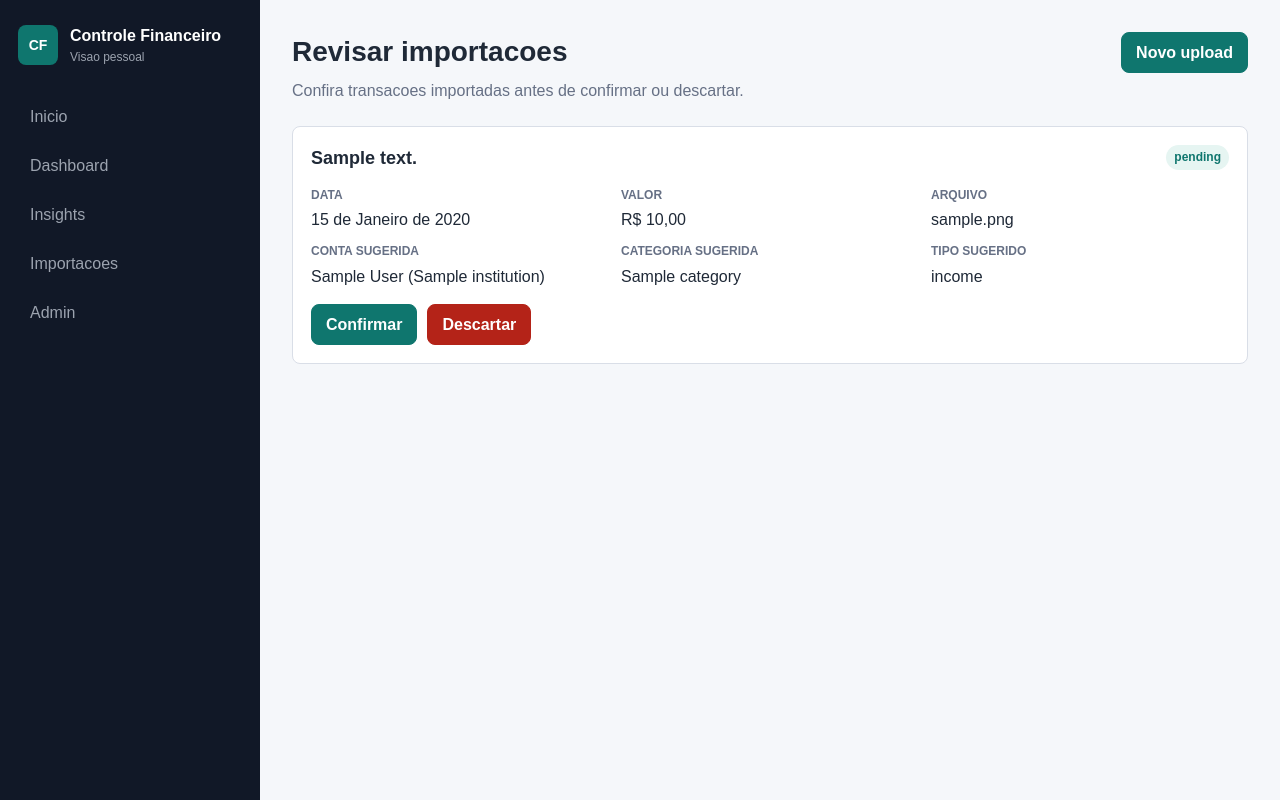
After one commit to Lucassribeiro9/controle-financeiro, a Django app: page /imports/review/page/ in a window 1280 px wide. The commit adds this page. Run offline with Django 5.2, Linux system fonts and the light colour scheme; tables that the repository leaves empty hold one stand-in row (values such as "Sample post").

Commit message:
feat: adiciona templates de imports (#41)

```diff
--- a/core/templates/core/home.html
+++ b/core/templates/core/home.html
@@ -21,7 +21,7 @@
             <span>Revise sugestoes geradas a partir dos seus dados financeiros.</span>
         </a>
 
-        <a class="shortcut-card" href="/imports/review/">
+        <a class="shortcut-card" href="/imports/review/page/">
             <strong>Importacoes</strong>
             <span>Confira lancamentos importados antes de confirmar transacoes.</span>
         </a>
--- /dev/null
+++ b/imports/templates/imports/review.html
@@ -0,0 +1,69 @@
+{% extends "base.html" %}
+
+{% block title %}Revisar importacoes - Controle Financeiro{% endblock %}
+
+{% block content %}
+    <header class="page-header">
+        <div>
+            <h1>Revisar importacoes</h1>
+            <p class="muted">Confira transacoes importadas antes de confirmar ou descartar.</p>
+        </div>
+        <a class="button" href="{% url 'imports:upload-page' %}">Novo upload</a>
+    </header>
+
+    <div class="item-list">
+        {% for imported_transaction in imported_transactions %}
+            <article class="import-card">
+                <div>
+                    <div class="card-title-row">
+                        <h2>{{ imported_transaction.raw_description }}</h2>
+                        <span class="tag">{{ imported_transaction.status }}</span>
+                    </div>
+
+                    <dl class="detail-list">
+                        <div>
+                            <dt>Data</dt>
+                            <dd>{{ imported_transaction.date }}</dd>
+                        </div>
+                        <div>
+                            <dt>Valor</dt>
+                            <dd>R$ {{ imported_transaction.amount }}</dd>
+                        </div>
+                        <div>
+                            <dt>Arquivo</dt>
+                            <dd>{{ imported_transaction.source_file_name }}</dd>
+                        </div>
+                        <div>
+                            <dt>Conta sugerida</dt>
+                            <dd>{{ imported_transaction.suggested_account|default:"Nao informada" }}</dd>
+                        </div>
+                        <div>
+                            <dt>Categoria sugerida</dt>
+                            <dd>{{ imported_transaction.suggested_category|default:"Nao informada" }}</dd>
+                        </div>
+                        <div>
+                            <dt>Tipo sugerido</dt>
+                            <dd>{{ imported_transaction.suggested_transaction_type|default:"Nao informado" }}</dd>
+                        </div>
+                    </dl>
+                </div>
+
+                <div class="action-row">
+                    <form method="post" action="{% url 'imports:confirm' imported_transaction.id %}">
+                        {% csrf_token %}
+                        <button class="button" type="submit">Confirmar</button>
+                    </form>
+
+                    <form method="post" action="{% url 'imports:discard' imported_transaction.id %}">
+                        {% csrf_token %}
+                        <button class="button button-danger" type="submit">Descartar</button>
+                    </form>
+                </div>
+            </article>
+        {% empty %}
+            <section class="panel">
+                <p class="empty">Nenhuma importacao pendente no momento.</p>
+            </section>
+        {% endfor %}
+    </div>
+{% endblock %}
--- a/imports/urls.py
+++ b/imports/urls.py
@@ -8,7 +8,9 @@ app_name = "imports"
 
 urlpatterns = [
     path("imports/upload/", views.upload_import, name="upload"),
+    path("imports/upload/page/", views.upload_import_page, name="upload-page"),
     path("imports/review/", views.review_imports, name="review"),
+    path("imports/review/page/", views.review_imports_page, name="review-page"),
     path(
         "imports/<int:imported_transaction_id>/confirm/",
         views.confirm_import,
--- a/imports/views.py
+++ b/imports/views.py
@@ -1,14 +1,15 @@
 """Views do app imports."""
 
 from django.http import HttpRequest, JsonResponse
-from django.shortcuts import get_object_or_404
+from django.shortcuts import get_object_or_404, render
 from django.views.decorators.http import require_GET, require_POST
 
 from accounts.models import FinancialAccount
 from categories.models import Category
 
-from .importers import CsvTransactionImporter
+from .importers import get_importer_for_source_type
 from .models import ImportedTransaction
+from .selectors import get_imported_transactions_for_review
 from .services import (
     confirm_imported_transaction,
     discard_imported_transaction,
@@ -38,15 +39,13 @@ def _serialize_imported_transaction(imported_transaction: ImportedTransaction) -
 
 @require_POST
 def upload_import(request: HttpRequest) -> JsonResponse:
-    """Recebe um CSV e cria transacoes importadas para revisao."""
+    """Recebe arquivo suportado e cria transacoes importadas para revisao."""
 
     uploaded_file = request.FILES.get("file")
     if uploaded_file is None:
         return JsonResponse({"error": "Campo file e obrigatorio."}, status=400)
 
     source_type = request.POST.get("source_type", ImportedTransaction.SourceType.CSV)
-    if source_type != ImportedTransaction.SourceType.CSV:
-        return JsonResponse({"error": "Apenas importacao CSV esta disponivel no MVP."}, status=400)
 
     suggested_account = None
     account_id = request.POST.get("account_id")
@@ -54,7 +53,8 @@ def upload_import(request: HttpRequest) -> JsonResponse:
         suggested_account = get_object_or_404(FinancialAccount, pk=account_id)
 
     try:
-        rows = CsvTransactionImporter().parse(uploaded_file)
+        importer = get_importer_for_source_type(source_type)
+        rows = importer.parse(uploaded_file)
         imported_transactions = stage_imported_transactions(
             file_name=uploaded_file.name,
             source_type=source_type,
@@ -154,3 +154,32 @@ def discard_import(request: HttpRequest, imported_transaction_id: int) -> JsonRe
             "status": discarded.status,
         }
     )
+
+
+@require_GET
+def upload_import_page(request: HttpRequest):
+    """Renderiza a pagina de upload de arquivos para importacao."""
+
+    accounts = FinancialAccount.objects.filter(is_active=True).order_by("name")
+    return render(
+        request,
+        "imports/upload.html",
+        {
+            "accounts": accounts,
+            "source_types": ImportedTransaction.SourceType.choices,
+        },
+    )
+
+
+@require_GET
+def review_imports_page(request: HttpRequest):
+    """Renderiza a pagina de revisao de transacoes importadas."""
+
+    imported_transactions = get_imported_transactions_for_review(
+        status=request.GET.get("status")
+    )
+    return render(
+        request,
+        "imports/review.html",
+        {"imported_transactions": imported_transactions},
+    )
--- a/static/css/app.css
+++ b/static/css/app.css
@@ -265,8 +265,83 @@ h2 {
     padding: 18px;
 }
 
+.import-card {
+    background: var(--surface);
+    border: 1px solid var(--line);
+    border-radius: var(--radius);
+    display: grid;
+    gap: 16px;
+    padding: 18px;
+}
+
 .insight-card p {
     margin: 8px 0 0;
+}
+
+.card-title-row {
+    align-items: start;
+    display: flex;
+    gap: 12px;
+    justify-content: space-between;
+}
+
+.tag {
+    background: var(--accent-soft);
+    border-radius: 999px;
+    color: var(--accent);
+    display: inline-flex;
+    font-size: 12px;
+    font-weight: 700;
+    padding: 4px 8px;
+}
+
+.detail-list {
+    display: grid;
+    gap: 12px;
+    grid-template-columns: repeat(3, minmax(0, 1fr));
+    margin: 16px 0 0;
+}
+
+.detail-list div {
+    min-width: 0;
+}
+
+.detail-list dt {
+    color: var(--muted);
+    font-size: 12px;
+    font-weight: 700;
+    text-transform: uppercase;
+}
+
+.detail-list dd {
+    margin: 4px 0 0;
+}
+
+.form-grid {
+    display: grid;
+    gap: 16px;
+}
+
+.form-field {
+    display: grid;
+    gap: 8px;
+}
+
+.form-field span {
+    color: var(--muted);
+    font-size: 13px;
+    font-weight: 700;
+}
+
+.form-field input,
+.form-field select {
+    background: var(--surface);
+    border: 1px solid var(--line);
+    border-radius: var(--radius);
+    color: var(--text);
+    font: inherit;
+    min-height: 42px;
+    padding: 9px 10px;
 }
 
 .action-row {
@@ -332,7 +407,8 @@ h2 {
 
     .summary-grid,
     .dashboard-grid,
-    .shortcut-grid {
+    .shortcut-grid,
+    .detail-list {
         grid-template-columns: 1fr;
     }
 
--- a/templates/partials/sidebar.html
+++ b/templates/partials/sidebar.html
@@ -11,7 +11,7 @@
         <a href="/">Inicio</a>
         <a href="/reports/month/2026/5/">Dashboard</a>
         <a href="/insights/page/">Insights</a>
-        <a href="/imports/review/">Importacoes</a>
+        <a href="/imports/review/page/">Importacoes</a>
         <a href="/admin/">Admin</a>
     </nav>
 </aside>
```
Also changed, not shown: imports/templates/imports/upload.html (added, +47 -0 lines), imports/tests/test_views.py (+38 -3 lines).
